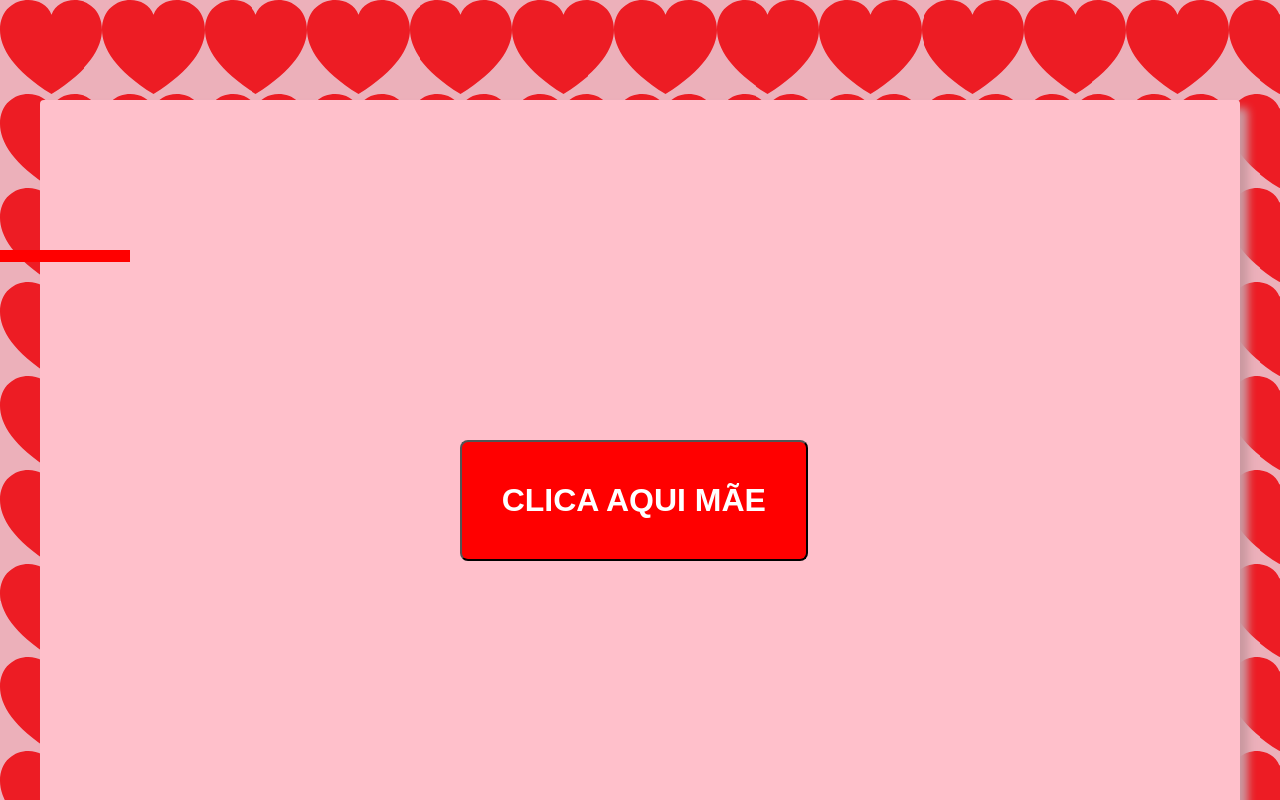
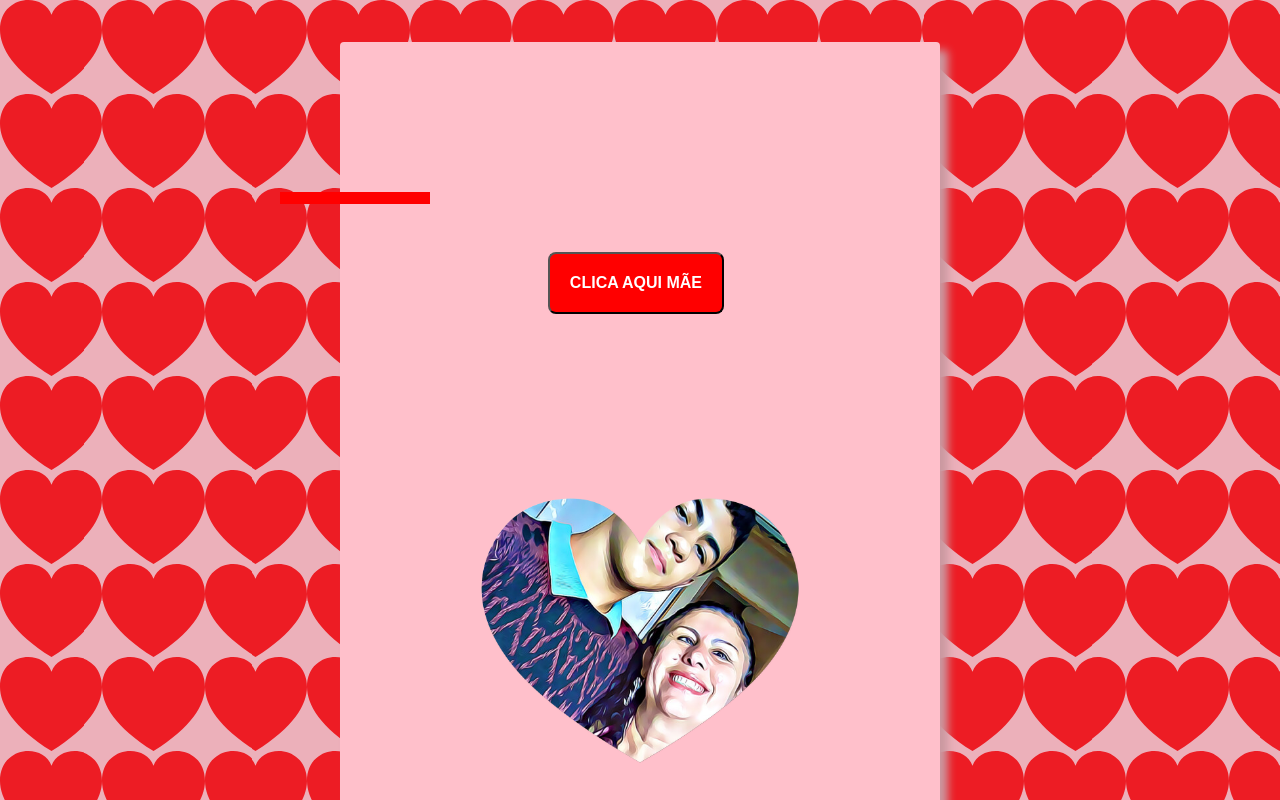
Before and after one commit to matheuscente/parabensmae, a plain HTML site: page index.html in a window 1280 px wide. Shown: the top 800 px of the page. Drawn offline with Linux system fonts and the light colour scheme.

Commit message:
arrumando algumas propriedades e adicionando musica

```diff
--- a/index.html
+++ b/index.html
@@ -11,6 +11,7 @@
 
 <body>
   <main class="conteudo">
+    <audio src="./audio/mae.mp3" autoplay="true"></audio>
 
     <div id="analogo">
        <button id="botao">clica aqui mãe</button>
--- a/style.css
+++ b/style.css
@@ -3,7 +3,7 @@ body {
     justify-content: center;
     align-content: center;
     background: rgb(236, 176, 186);
-    margin: 100px;
+    margin: 10px;
     background-image: url("./img/coracao-72.svg");
     background-size: 8%;
 
@@ -12,21 +12,23 @@ body {
 
 
 .conteudo {
-    min-height: 1400px;
-    max-height: 2000px;
+    margin-top: 2rem;
+    max-width: 600px;
+    max-height: 900px;
     display: grid;
     background: pink;
-    min-width: 1200px;
     border-radius: 4px;
     box-shadow: 8px 8px 8px  rgb(202, 152, 160);
     justify-content: center;
     position: relative;
+    gap: 10px;
 
 
 }
 
 .coracao {
     justify-self: center;
+    width: 60%;
 }
 
 
@@ -54,15 +56,14 @@ h1 {
     animation-iteration-count: infinite;
     text-align: center;
     font-family: Arial, Helvetica, sans-serif;
-    font-size: 12rem;
+    font-size: 4rem;
     letter-spacing: 1rem;
     color: red;
 }
 
 #analogo {
-    padding: 40px 1px;
-    height: 600px;
-    width: 1000px;
+    height: 420px;
+    width: 700px;
     justify-self: center;
     position: relative;
 
@@ -72,7 +73,7 @@ h1 {
     position: absolute;
     font-family: feeling lovely;
     color: #70514e;
-    font-size: 4rem;
+    font-size: 3rem;
     list-style: none;
     text-align: center;
     top: 50%;
@@ -129,8 +130,8 @@ h1 {
 }
 
 #botao {
-    padding: 40px;
-    font-size: 2rem;
+    padding: 20px;
+    font-size: 1rem;
     background: red;
     border-radius: 8px;
     text-transform: uppercase;
@@ -139,7 +140,8 @@ h1 {
     font-weight: 600;
     position: absolute;
     top:50%;
-    left: 32%;
+    right: 38%;
+
     z-index: 1;
 
 
@@ -151,6 +153,6 @@ h1 {
     background: rgb(121, 8, 8);
     color: white;
     transition: 0.2s;
-    font-size: 2.2rem;
-    padding: 40px;
+    font-size: 1.1rem;
+    padding: 20px;
 }
```
Also changed, not shown: 1 other file.
